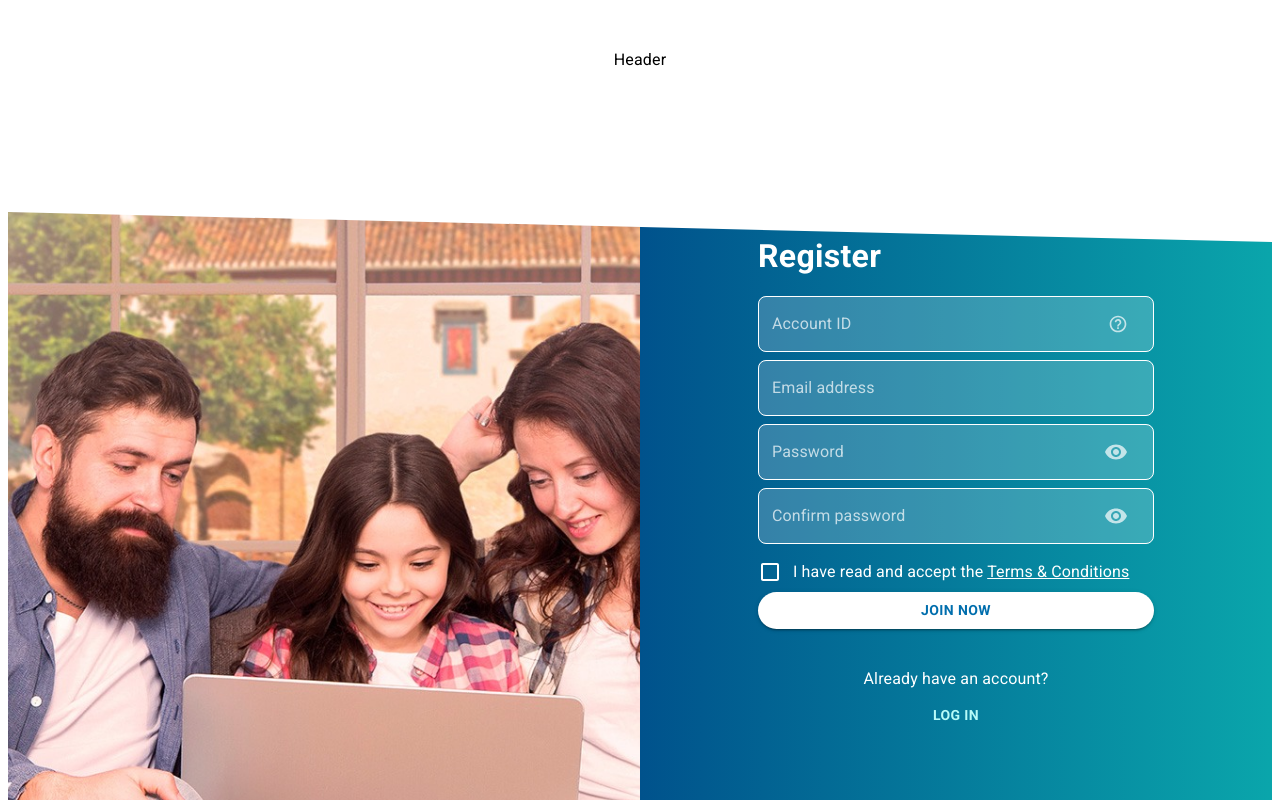
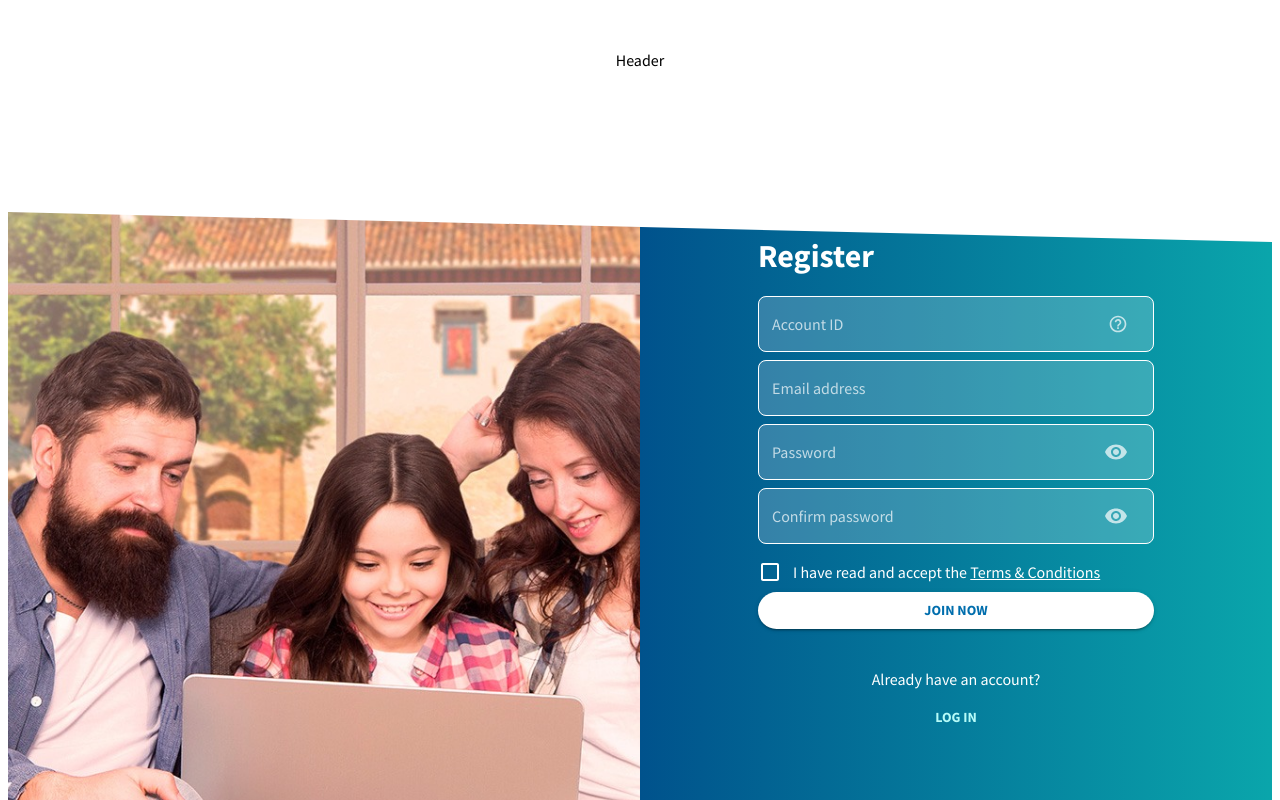
Before and after one commit to srzvan/symmetrical-octo-fiesta, a Next.js app: page / in a window 1280 px wide. Shown: the top 800 px of the page. Built offline with nearby package versions, Linux system fonts and the light colour scheme.

Commit message:
added fonts

```diff
--- a/pages/_document.tsx
+++ b/pages/_document.tsx
@@ -32,7 +32,7 @@ class MyDocument extends Document {
           <meta charSet="utf-8" />
           <link
             rel="stylesheet"
-            href="https://fonts.googleapis.com/css?family=Roboto:300,400,500,700|Roboto+Slab:400,700|Material+Icons"
+            href="https://fonts.googleapis.com/css2?family=Source+Sans+Pro:wght@400;700&family=Material+Icons&family=Material+Icons&display=swap"
           />
         </Head>
         <body>
--- a/src/theme.ts
+++ b/src/theme.ts
@@ -1,5 +1,10 @@
 import { ThemeOptions } from "@material-ui/core";
 import { PaletteOptions } from "@material-ui/core/styles/createPalette";
+import { TypographyOptions } from "@material-ui/core/styles/createTypography";
+
+var typography: TypographyOptions = {
+  fontFamily: "'Source Sans Pro', sans-serif",
+};
 
 var palette: PaletteOptions = {
   background: {
@@ -8,5 +13,6 @@ var palette: PaletteOptions = {
 };
 
 export var theme: ThemeOptions = {
+  typography,
   palette,
 };
```
